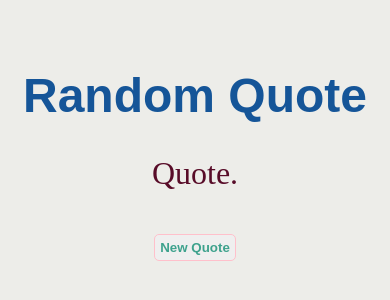
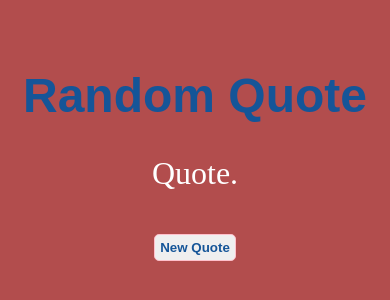
Before and after one commit to marrieetaa/Portfolio, a plain HTML site: page projects/Random Quote Generator/index.html in a window 390 px wide. Shown: the part 274-574 px from the top of the page. Drawn offline with Linux system fonts and the light colour scheme.

Commit message:
Add `media query` for button,body,p

```diff
--- a/projects/Random Quote Generator/style.css
+++ b/projects/Random Quote Generator/style.css
@@ -37,3 +37,19 @@ h1 {
     color: white;
     background-color:  #3ea28d;
 }
+
+@media(max-width:700px) {
+    body {
+        background-color: rgb(178, 77, 77);
+    }
+    #quote-text {
+        color: white;
+    }
+    #new-quote-btn {
+       color: #155598;
+    }
+    #new-quote-btn:hover {
+        background-color: #155598;
+    }
+
+}
```
